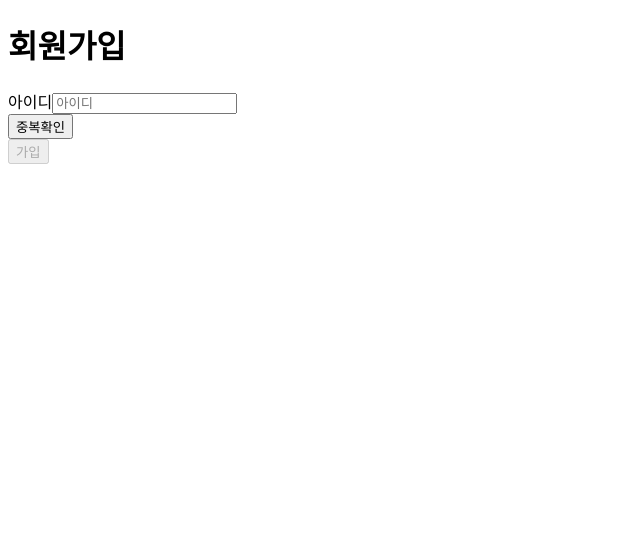
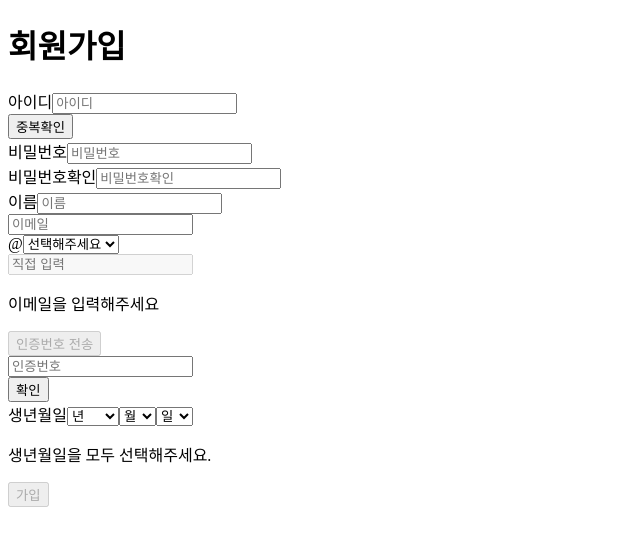
Before and after one commit to kdt-ful-class-three-group/KDT-FUL-3_PROJECT-A-3, a Next.js app in the folder client/: page /signup in a window 1280 px wide. Shown: the top 546 px of the page, without its empty margins (0-640 px from the left). Built offline with nearby package versions, Linux system fonts and the light colour scheme.

Commit message:
Feat : 유효성 사용으로 수정

```diff
--- a/client/src/components/signup/SignupForm.tsx
+++ b/client/src/components/signup/SignupForm.tsx
@@ -43,10 +43,10 @@ export function SignupForm({ onSignup }: { onSignup: (userData: { id: string; pa
     <div>
       <form onSubmit={signupSubmit}>
         <IdField value={id} onChange={(value, valid) => {handleChange("id", value); setIdValid(valid)}} />
-        {/* <PasswordField value={password} onChange={(e) => handleChange("password", e.target.value)} />
-        <NameField value={name} onChange={(e) => handleChange("name", e.target.value)} />
-        <EmailField value={email} onChange={(val) => handleChange("email", val)} />
-        <BirthField value={birth} onChange={(val) => handleChange("birth", val)} /> */}
+        <PasswordField value={password} onChange={(value,valid) => {handleChange("password", value); setPwValid(valid)}} />
+        <NameField value={name} onChange={(value, valid) => {handleChange("name", value); setNameValid(valid)}} />
+        <EmailField value={email} onChange={(val,valid) => {handleChange("email", val); setEmailValid(valid)}} />
+        <BirthField value={birth} onChange={(val,valid) => {handleChange("birth", val);setBirthValid(valid)}} />
         <Button name="가입" type="submit" disabled={!isFormValid}/>
       </form>
     </div>
```
